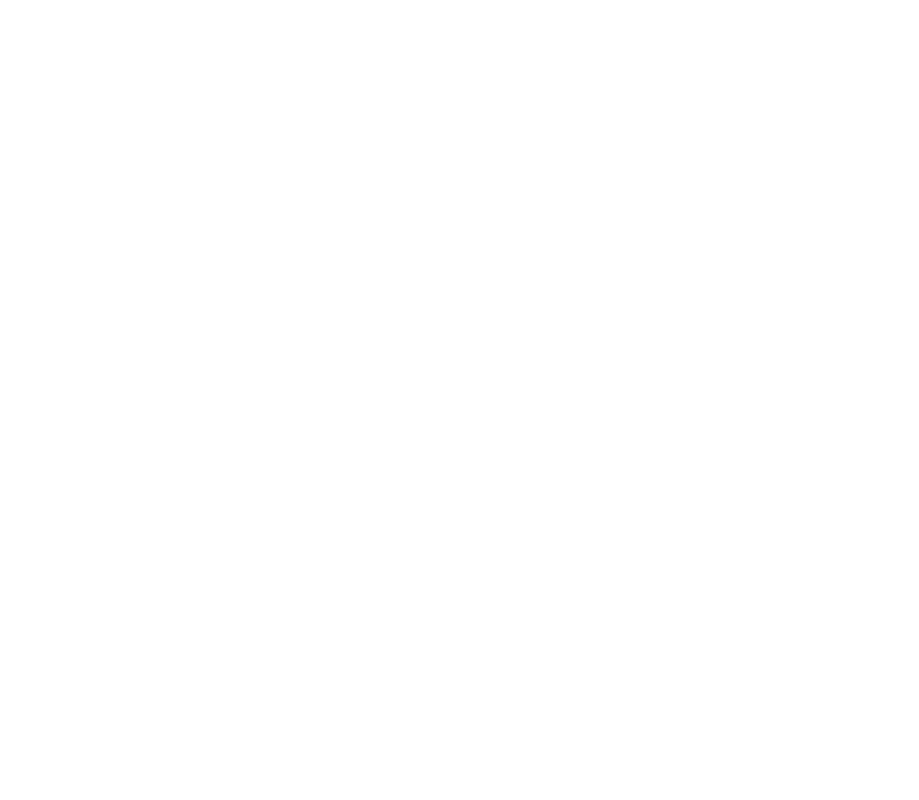
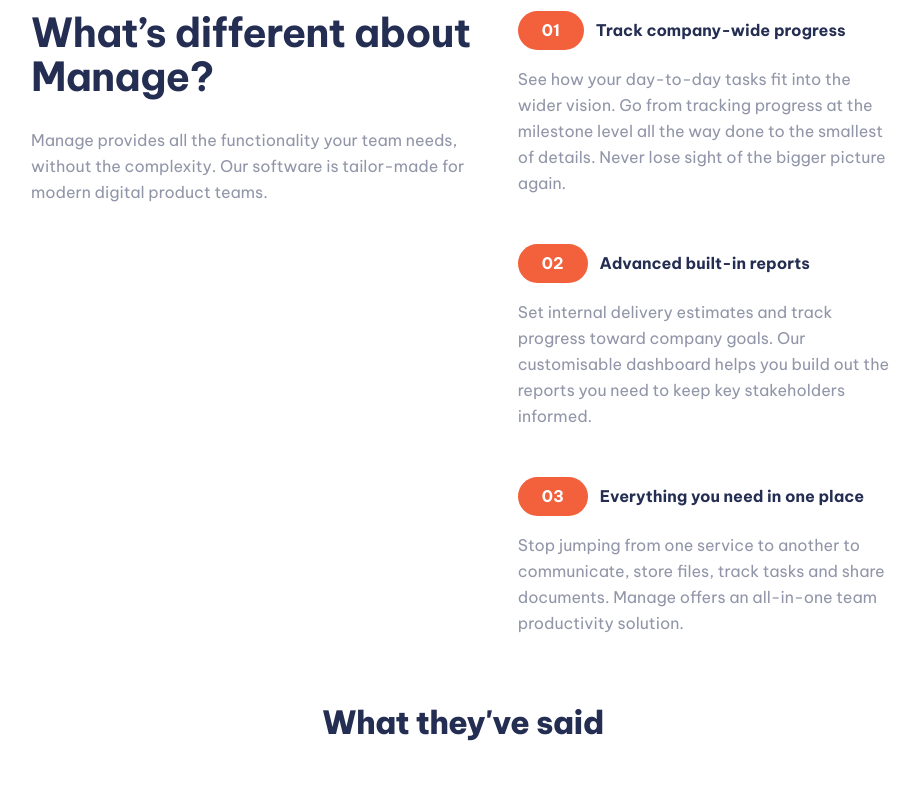
Before and after one commit to flucasjs/manage-landing-page, a Next.js app: page / in a window 1280 px wide. Shown: the part 820-1620 px from the top of the page, without its empty margins (177-1096 px from the left). Before the commit the page ends 831 px from the top, so only its background shows below. Built offline with nearby package versions, Linux system fonts and the light colour scheme.

Commit message:
Add about and carousel components

```diff
--- a/src/app/page.tsx
+++ b/src/app/page.tsx
@@ -2,13 +2,16 @@
 import Header from '@/components/Header';
 import Hero from '@/components/Hero';
 import Background from '@/components/Background';
-
+import About from '@/components/About';
+import Carousel from '@/components/Carousel';
 export default function Home() {
   return (
     <div className="relative w-full overflow-hidden">
       <Background />
       <Header />
       <Hero />
+      <About />
+      <Carousel />
     </div>
   );
 }
```
